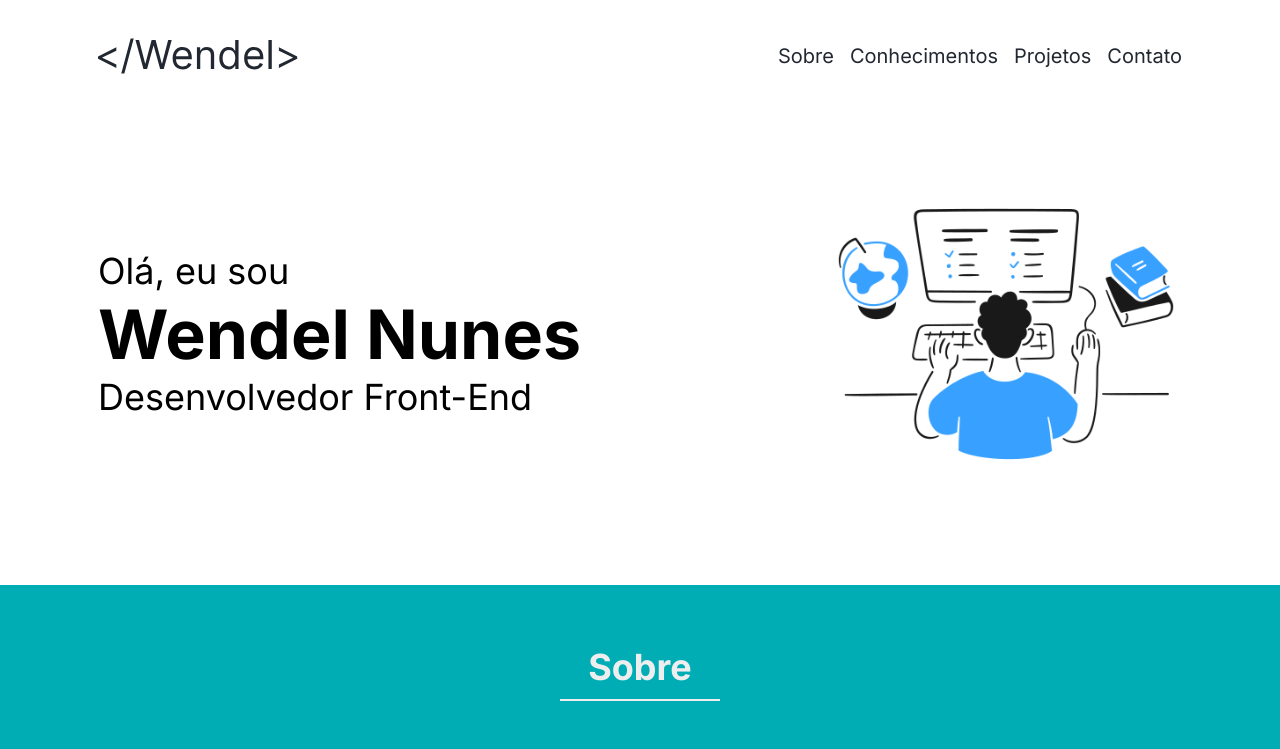
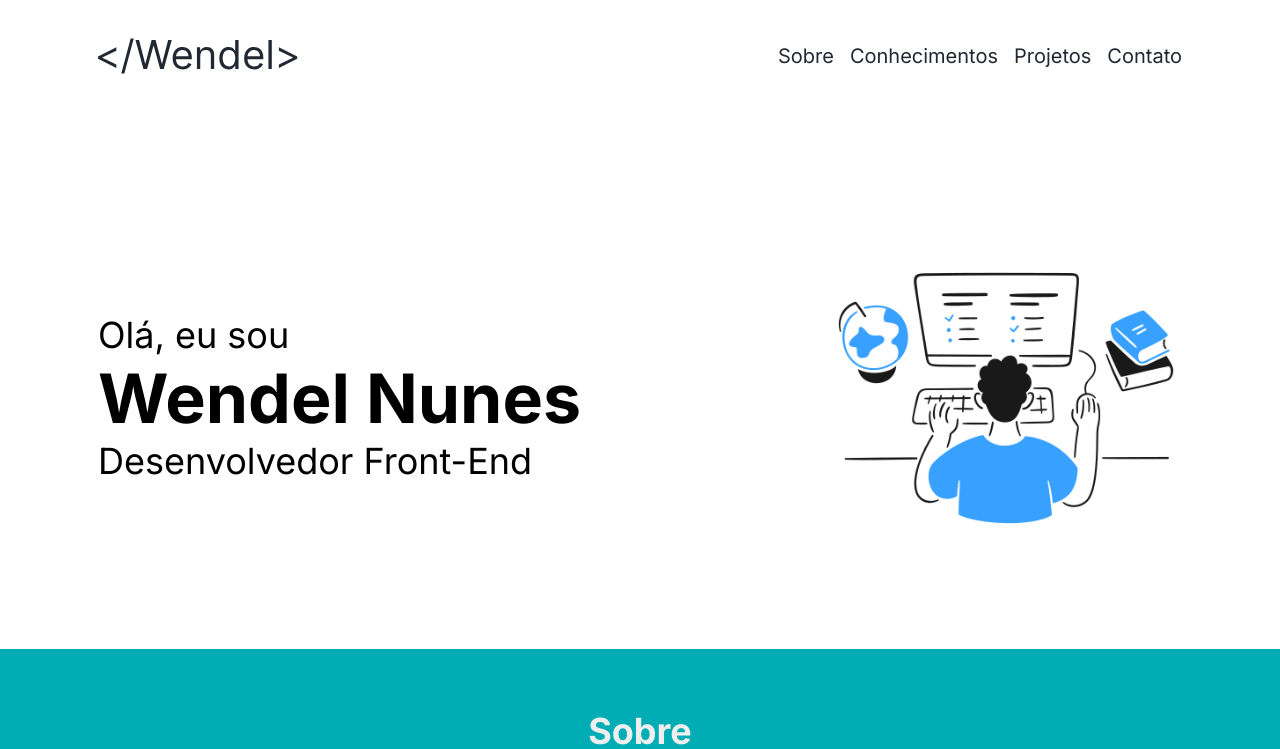
Before and after one commit to WendelSantosNunes/Portfolio-v1, a React (Create React App) app: page / in a window 1280 px wide. Shown: the top 749 px of the page. Built offline with nearby package versions, Linux system fonts and the light colour scheme.

Commit message:
Update project

```diff
--- a/src/components/Hamburguer/styles.ts
+++ b/src/components/Hamburguer/styles.ts
@@ -1,8 +1,6 @@
 import styled from "styled-components";
 
 export const Container = styled.div`
-
-
     .app{
         position: relative;
     }
--- a/src/components/Header/index.tsx
+++ b/src/components/Header/index.tsx
@@ -18,7 +18,7 @@ export function Header (){
                         <li><a href="#about" >Sobre</a></li>
                         <li><a href="#knowledge">Conhecimentos</a></li>
                         <li><a href="#project">Projetos</a></li>
-                        <li><a href="#contact" >Contato</a></li>
+                        <li><a href="#contact">Contato</a></li>
                     </ul>
                 </nav>
             </div>
--- a/src/components/Header/styles.ts
+++ b/src/components/Header/styles.ts
@@ -4,7 +4,7 @@ export const Container = styled.header `
     max-width: 69.75rem;
     margin: 0 auto;
 
-    padding: 2.375rem 1rem 5.25rem;
+    padding: 2.375rem 1rem 9.25rem;
 
     .NotHamburguer{
         display: flex;
```
